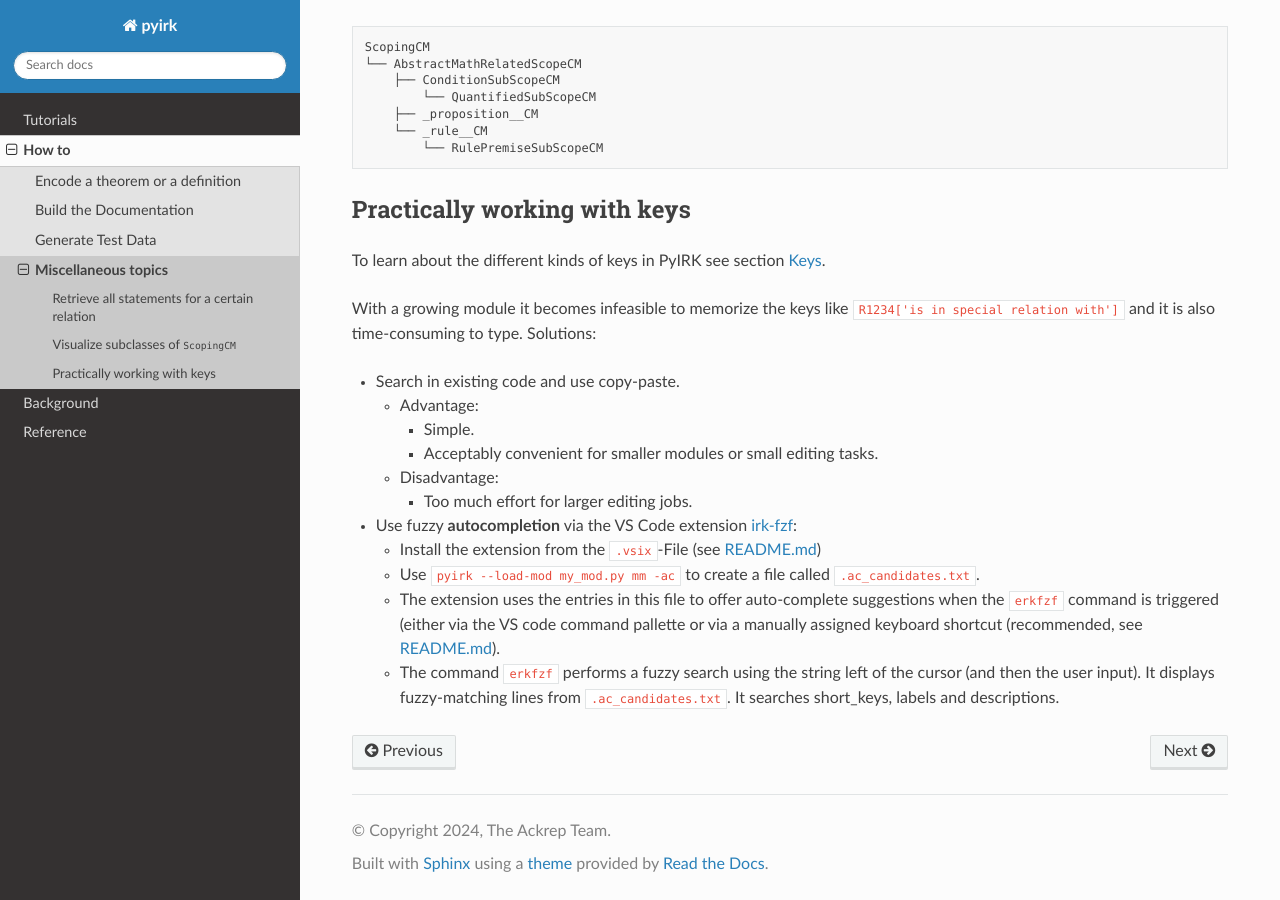
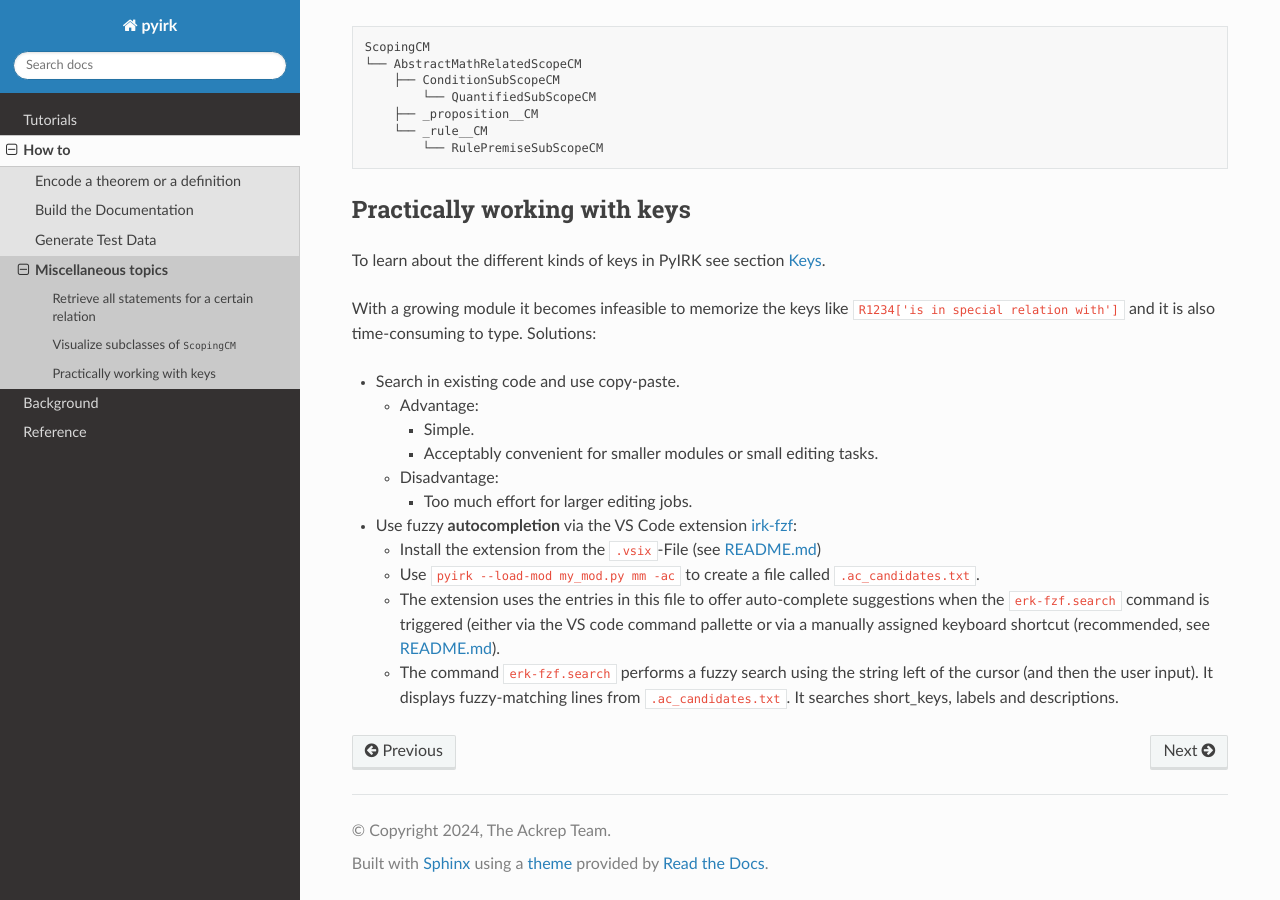
Before and after one commit to ackrep-org/pyirk-core, a Sphinx documentation site: the page built from docs/source/howto/miscellaneous.md, in a window 1280 px wide and 900 px high, scrolled down 855 px. Built offline with Sphinx 7.4.7 and the Read the Docs theme 3.1.0, drawn with Linux system fonts in a browser that asks for light colours; pages that are not in the unit, such as notebooks, are missing from menus; the version number could not be read and is left out.

Commit message:
docs (miscellaneous.md): fix the name of the `erk-fzf.search` command

```diff
--- a/docs/source/howto/miscellaneous.md
+++ b/docs/source/howto/miscellaneous.md
@@ -63,6 +63,6 @@ to type. Solutions:
   - Use fuzzy **autocompletion** via the VS Code extension [irk-fzf](https://github.com/ackrep-org/irk-fzf/releases):
     - Install the extension from the `.vsix`-File (see [README.md](https://github.com/ackrep-org/irk-fzf/blob/main/README.md))
     - Use `pyirk --load-mod my_mod.py mm -ac` to create a file called `.ac_candidates.txt`.
-    - The extension uses the entries in this file to offer auto-complete suggestions when the `erkfzf` command is triggered (either via the VS code command pallette or via a manually assigned keyboard shortcut (recommended, see [README.md](https://github.com/ackrep-org/irk-fzf/blob/main/README.md)).
-    - The command `erkfzf` performs a fuzzy search using the string left of the cursor (and then the user input).
+    - The extension uses the entries in this file to offer auto-complete suggestions when the `erk-fzf.search` command is triggered (either via the VS code command pallette or via a manually assigned keyboard shortcut (recommended, see [README.md](https://github.com/ackrep-org/irk-fzf/blob/main/README.md)).
+    - The command `erk-fzf.search` performs a fuzzy search using the string left of the cursor (and then the user input).
     It displays fuzzy-matching lines from `.ac_candidates.txt`. It searches short_keys, labels and descriptions.
```
